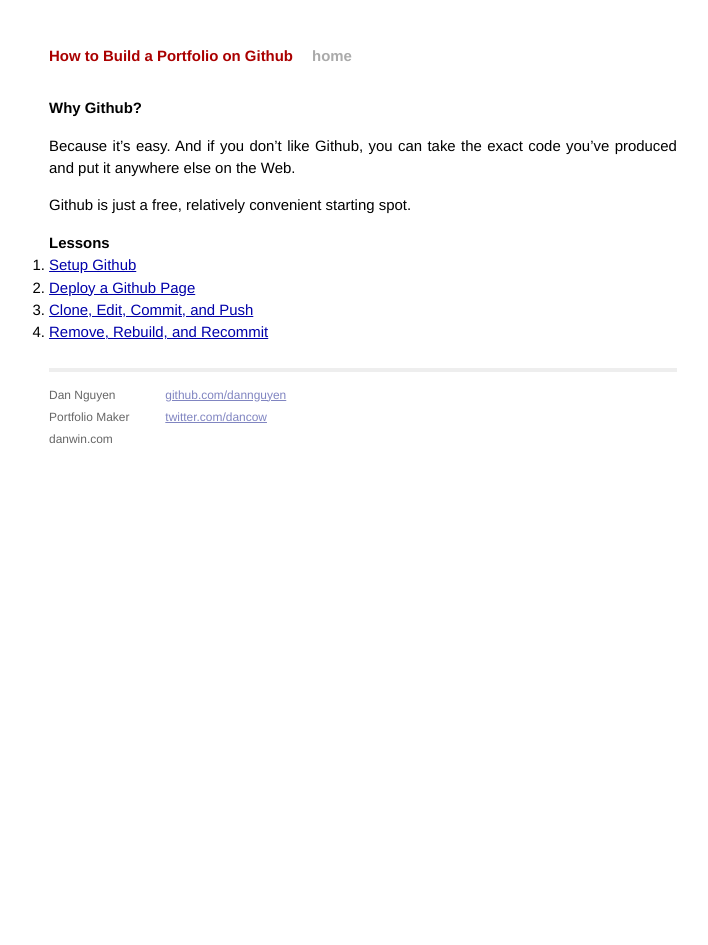
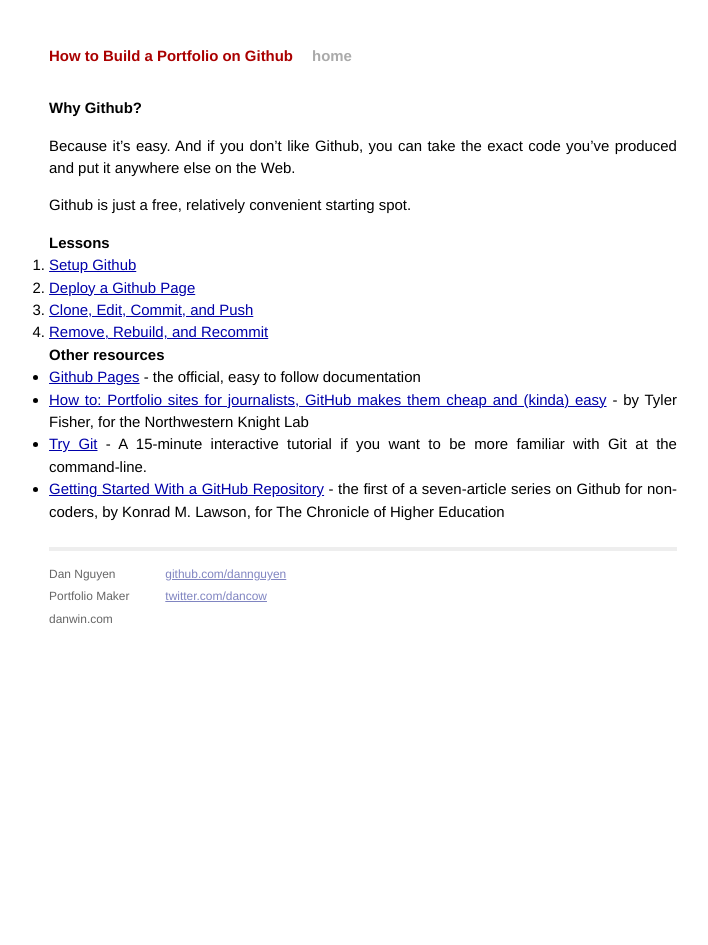
Before and after one commit to dannguyen/github-for-portfolios, a Jekyll site: the page built from index.md, in a window 1280 px wide. Shown: the whole page, without its empty margins (277-985 px from the left). Built offline with Jekyll 4.4.1, drawn with Linux system fonts in a browser that asks for light colours.

Commit message:
other links

```diff
--- a/index.md
+++ b/index.md
@@ -17,3 +17,12 @@
 2. [Deploy a Github Page]({{ site.baseurl }}/lessons/deploy-github-pages)
 3. [Clone, Edit, Commit, and Push]({{ site.baseurl }}/lessons/clone-github-pages-repo)
 4. [Remove, Rebuild, and Recommit]({{ site.baseurl }}/lessons/remove-rebuild-recommit)
+
+
+
+### Other resources
+
+- [Github Pages](http://pages.github.com/) - the official, easy to follow documentation
+- [How to: Portfolio sites for journalists, GitHub makes them cheap and (kinda) easy](http://knightlab.northwestern.edu/2013/08/02/how-to-portfolio-sites-for-journalists-github-makes-em-cheap-and-kinda-easy/) - by Tyler Fisher, for the Northwestern Knight Lab
+- [Try Git](http://try.github.io/levels/1/challenges/1) - A 15-minute interactive tutorial if you want to be more familiar with Git at the command-line.
+- [Getting Started With a GitHub Repository](http://chronicle.com/blogs/profhacker/getting-started-with-a-github-repository/47393) - the first of a seven-article series on Github for non-coders, by Konrad M. Lawson, for The Chronicle of Higher Education
```
